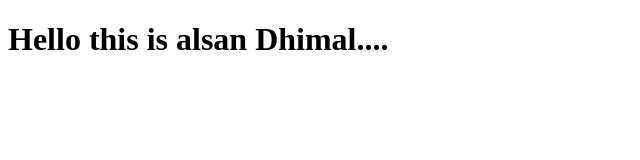
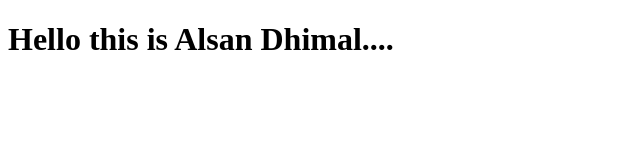
Before and after one commit to Alsan-Yongyang-Dhimal/Ecommerce_website, a plain HTML site: page index.html in a window 1280 px wide. Shown: the whole page, without its empty margins (0-640 px from the left). Drawn offline with Linux system fonts and the light colour scheme.

Commit message:
updated index.html

```diff
--- a/index.html
+++ b/index.html
@@ -7,7 +7,7 @@
 </head>
 <body>
     <h1>
-        Hello this is alsan Dhimal....
+        Hello this is Alsan Dhimal....
     </h1>
 
 </body>
```
